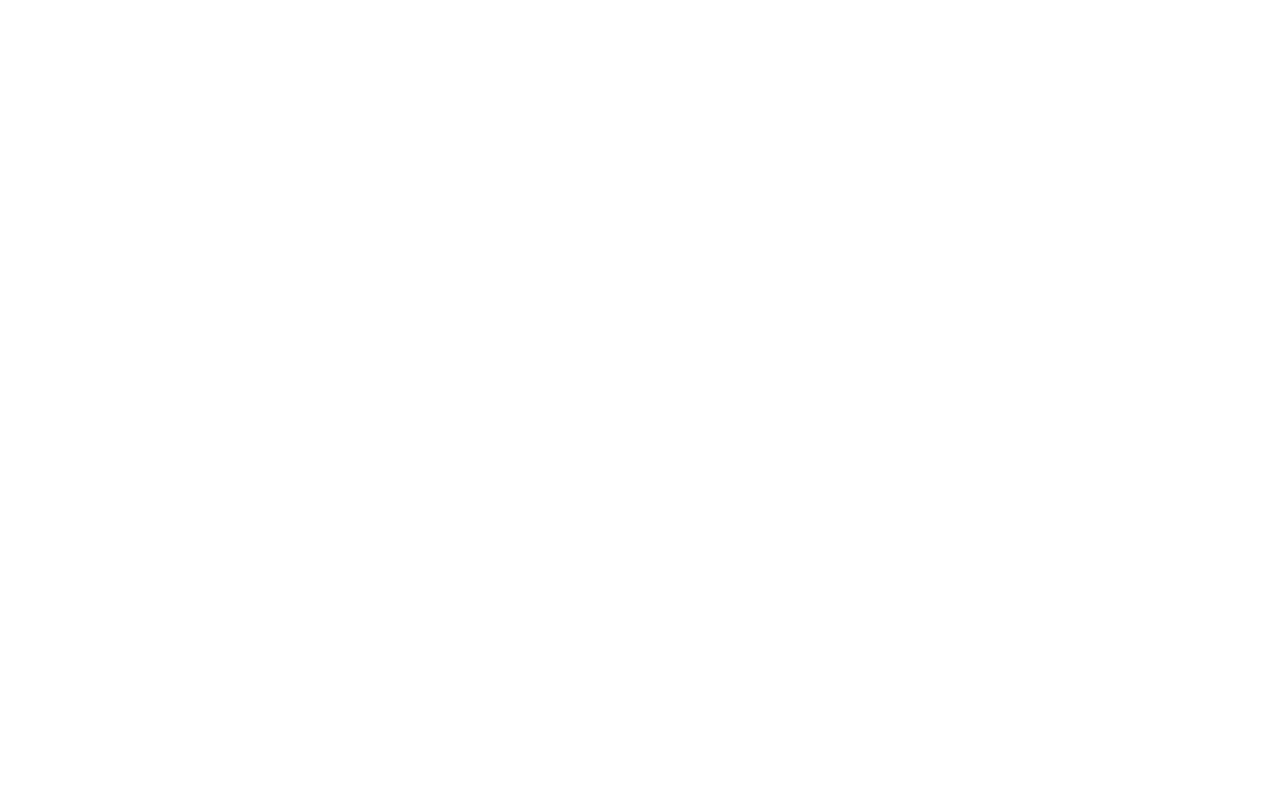
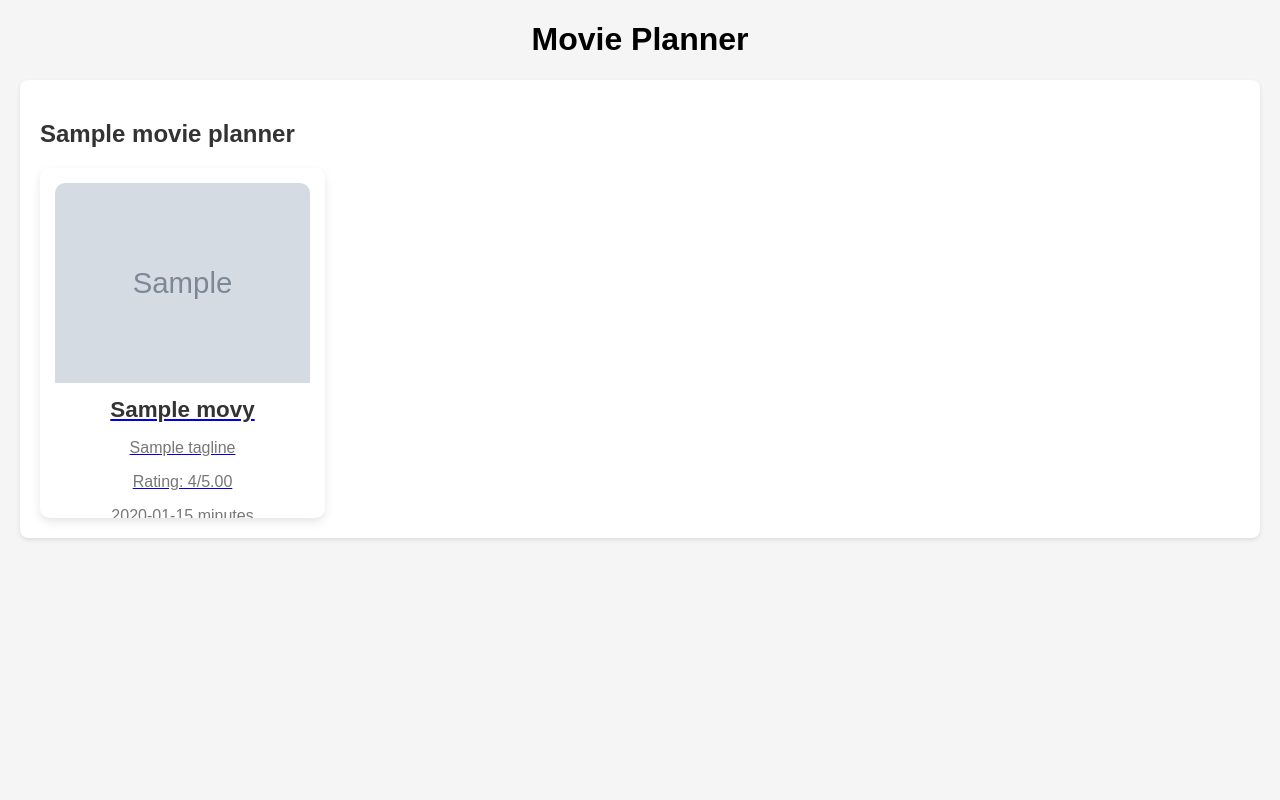
Before and after one commit to joshmiddlecote/cs22, a FastAPI app: page /show-movie-planners/1 in a window 1280 px wide. Before the commit the page is empty. Run offline with FastAPI, Linux system fonts and the light colour scheme; grey boxes marked "Sample" are stand-in pictures; a database or web service that is not in the repository returns one stand-in record (values such as "Sample title").

Commit message:
display movie planners

```diff
--- a/templates/index.html
+++ b/templates/index.html
@@ -308,7 +308,7 @@
     {% if user %}
     <div class="sidebar" id="sidebar">
         <button class="toggle-sidebar-btn" onclick="toggleSidebar()">Toggle Sidebar</button>
-        <a href="/movie-planner" class="planner-button">My Movie Planner</a>
+        <a href="/show-movie-planners/{% if user %}{{ user.id }}{% endif %}" class="planner-button">My Movie Planner</a>
     </div>
     {% endif %}
 
--- a/templates/movie_planner.html
+++ b/templates/movie_planner.html
@@ -0,0 +1,109 @@
+<!DOCTYPE html>
+<html lang="en">
+<head>
+    <meta charset="UTF-8">
+    <meta name="viewport" content="width=device-width, initial-scale=1.0">
+    <title>Movie Planner</title>
+    <style>
+        body {
+            font-family: Arial, sans-serif;
+            margin: 20px;
+            background-color: #f5f5f5;
+        }
+        .planner {
+            background: white;
+            padding: 20px;
+            margin-bottom: 20px;
+            border-radius: 8px;
+            box-shadow: 0 2px 4px rgba(0, 0, 0, 0.1);
+        }
+        h1 {
+            text-align: center;
+        }
+        h2 {
+            color: #333;
+        }
+        ul {
+            list-style: none;
+            padding: 0;
+        }
+        li {
+            background: #fff;
+            padding: 10px;
+            margin: 5px 0;
+            border-radius: 5px;
+            box-shadow: 0 1px 3px rgba(0, 0, 0, 0.1);
+        }
+        .tagline {
+            font-size: 0.9em;
+            color: #666;
+        }
+        .movie-list {
+            display: grid;
+            grid-template-columns: repeat(auto-fill, minmax(250px, 1fr));
+            gap: 20px;
+            margin-top: 20px;
+        }
+        .movie-card {
+            background-color: white;
+            border-radius: 10px;
+            box-shadow: 0 4px 10px rgba(0, 0, 0, 0.1);
+            overflow: hidden;
+            transition: transform 0.3s ease-in-out;
+            text-align: center;
+            padding: 15px;
+            height: 320px;
+            display: flex;
+            flex-direction: column;
+            justify-content: space-between;
+        }
+        .movie-card:hover {
+            transform: translateY(-5px);
+            box-shadow: 0 6px 15px rgba(0, 0, 0, 0.15);
+        }
+        .movie-card h3 {
+            font-size: 1.4em;
+            color: #333;
+            margin: 10px 0;
+        }
+        .movie-card p {
+            font-size: 1em;
+            color: #777;
+            margin-bottom: 10px;
+        }
+        .movie-card .runtime {
+            font-size: 1.1em;
+            font-weight: bold;
+            color: #444;
+        }
+        .movie-poster {
+            width: 100%;
+            height: 200px;
+            object-fit: cover;
+            border-radius: 10px 10px 0 0;
+        }
+    </style>
+</head>
+<body>
+    <h1>Movie Planner</h1>
+    {% for planner in planners %}
+        <div class="planner">
+            <h2>{{ planner.name }}</h2>
+            <div class="movie-list">
+                {% for movie in planner.movies %}
+                <div class="movie-card">
+                    <a href="/movies/{{ movie.id }}">
+                        <img src="{{ movie.poster }}" alt="{{ movie.title }} poster" class="movie-poster">
+                        <h3>{{ movie.title }}</h3>
+                        <p>{{ movie.tagline[:100] }}</p>
+                        <p> Rating: {{ movie.rating }}/5.00</p>
+                        <p>{{ movie.runtime }} minutes</p>
+                    </a>
+                </div>
+                {% endfor %}
+            </div>
+        </div>
+    {% endfor %}
+
+</body>
+</html>
```
